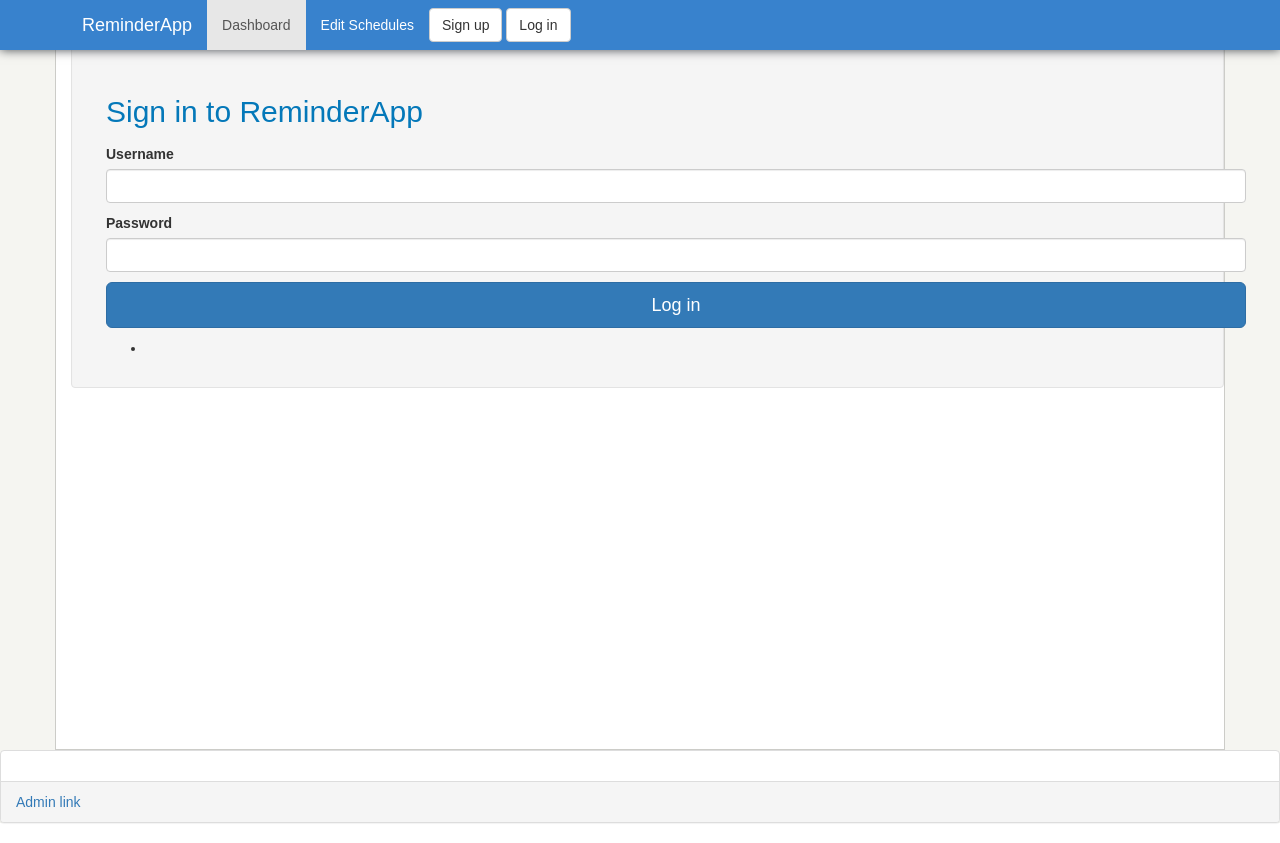
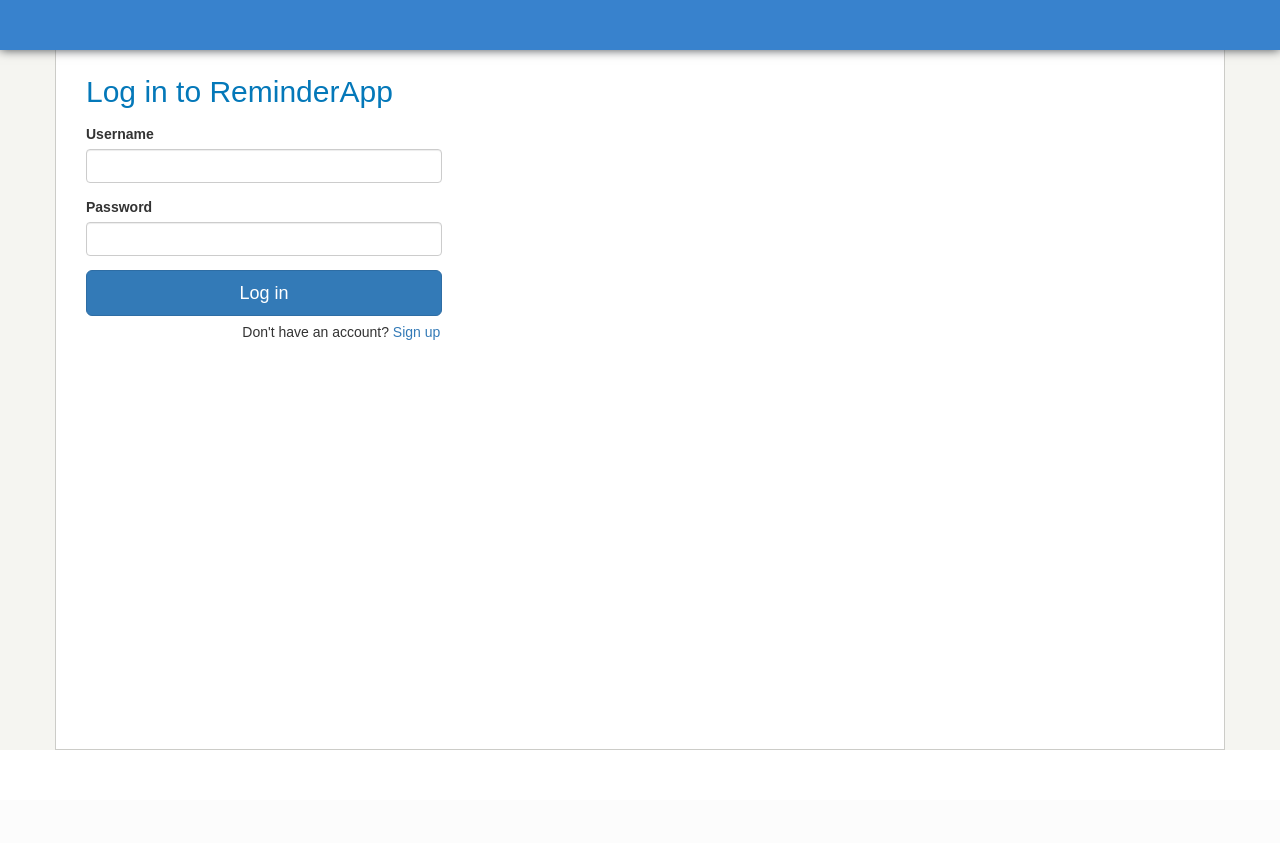
Before and after one commit to bradmenezes/reminderapp, a Django app: page /login/ in a window 1280 px wide. After the commit the page ends 750 px from the top, so only its background shows below. Run offline with Django 3.2, Linux system fonts and the light colour scheme; parts of the project's set-up code (start-up, migrations or seed data) failed here and were passed over; some libraries are stand-ins or nearby versions.

Commit message:
FE of signup, login and misc empty state changes

```diff
--- a/authentication/views_authentication.py
+++ b/authentication/views_authentication.py
@@ -7,13 +7,18 @@ from django.contrib.auth.forms import UserCreationForm
 from django.contrib.auth import authenticate, login
 
 def signup(request):
+
+
     if request.method == 'POST':
         form = UserCreationForm(request.POST)
         if form.is_valid():
+            print 'form valid'
             new_user = form.save()
             new_user = authenticate(username = request.POST['username'], password = request.POST['password1'])
             login(request, new_user)
             return HttpResponseRedirect("/edit_data")
+        else:
+            print 'form not valid'
     else:
         form = UserCreationForm()
     return render(request, "signup.html", {'form': form,})
@@ -33,12 +38,11 @@ def login_user(request):
     if request.method == 'POST':
 	    if user is not None and user.is_active:
 	        auth.login(request, user)
-	        if 'next' in request.POST:
-	            errors.append('in the if')
+            if 'next' in request.POST:
 	            next = request.POST['next']
 	            return HttpResponseRedirect(next)
-	        else:
-	            return HttpResponseRedirect("/")
-    else:
-    	errors.append('') #write an email/password do not match error msg
+            else:
+                return HttpResponseRedirect("/")
+    # else:
+    #     errors.append('Email and password do not match. Please try again.') #write an email/password do not match error msg
     return render(request, 'login.html', {'errors': errors})
--- a/templates/base.html
+++ b/templates/base.html
@@ -30,6 +30,7 @@
 	  			font-size: 14px;
 	  			width: 166px;
 	  		}
+
 	  		.left-col{
 	  			border-right: 1px solid #e5e5e1;
 	  			padding-top: 16px;
@@ -80,9 +81,18 @@
 	  			padding-top: 12px;
 	  		}
 
-	  		.submit-button{
+	  		.left-col-full-width{
 	  			width: 247px;
-	  			margin-top: 12px;
+	  			margin-top: 3px;
+	  		}
+
+	  		.secondary-button{
+	  			color: rgb(88, 88, 90);
+	  			background: linear-gradient(rgba(255, 255, 255, 0.88), #f0f0f0);
+	  			border: 1px solid rgba(0,0,0,0.2);
+	  			text-shadow: 0 1px 0 #fff;
+	  			box-shadow: 0 1px 1px rgba(0,0,0,0.1),inset 0 1px 0 rgba(255,255,255,0.8);
+
 	  		}
 
 	  		.link-small{
@@ -149,8 +159,8 @@
 	        <li><a href="/logout">Log out</a></li>
 	      </ul>
 	      {% else %}
-		      <button type="button" class="btn btn-default navbar-btn">Sign up</button>
-			  <button type="button" class="btn btn-default navbar-btn">Log in</button>
+		      <a href = '/signup' type="button" class="btn btn-default navbar-btn">Sign up</a>
+			  <a href = '/login' type="button" class="btn btn-default navbar-btn">Log in</a>
 	      {% endif %}
 	    </div><!-- /.navbar-collapse -->
 	  </div><!-- /.container-fluid -->
@@ -166,17 +176,10 @@
   	</div> <!-- row -->
  </div> <!-- Container inside-container -->
 
-	    {% block footer %}
 
-	    <div class="panel panel-default">
-  			<div class="panel-body">
+{% block footer %}
 
-  			</div>
-  			<div class="panel-footer">
-  				<a href = /admin>Admin link </a>
-  			</div>
-		</div>
-	    {% endblock %}
+{% endblock %}
 
 </div> <!-- background -->
 
--- /dev/null
+++ b/templates/blank_header.html
@@ -0,0 +1,106 @@
+<!DOCTYPE HTML PUBLIC "-//W3C//DTD HTML 4.01//EN">
+
+<html lang="en">
+	<head>
+	    <title>{% block title %}{% endblock %}</title>
+	    <meta name="viewport" content="width=device-width, user-scalable=no">
+	    <link rel="stylesheet" href="//netdna.bootstrapcdn.com/bootstrap/3.0.3/css/bootstrap.min.css">
+	    <link rel="stylesheet" href="//code.jquery.com/ui/1.10.4/themes/smoothness/jquery-ui.css">
+ 		<script src="//code.jquery.com/jquery-1.9.1.js"></script>
+  		<script src="//code.jquery.com/ui/1.10.4/jquery-ui.js"></script>
+  		<link rel="stylesheet" href="/resources/demos/style.css">
+	 	<script type = 'text/javascript' src= '{{STATIC_URL}}set_schedule.js'></script>
+
+	 	<script>
+	  		$(function() {
+				$( "#id_start_date" ).datepicker({ dateFormat: "yy-mm-dd", minDate: 0,})
+			});
+	  	</script>
+
+	  	<style>
+
+	  		html * {
+			   font-family: Arial !important;
+			}
+
+	  		.id_username, .id_password, .btn-auth {
+	  			width: 356px;
+	  		}
+
+	  		.signup-form{
+	  			padding-bottom: 14px;
+	  		}
+
+	  		.under-button-txt{
+	  			padding-top: 6px;
+	  			text-align: right;
+	  		}
+
+	  		.content-body{
+	  			padding-top: 42px;
+	  			border: 1px solid #ccccc8;
+	  			background: white;
+	  			min-height: 750px;
+	  			padding-left: 30px;
+
+	  		}
+
+	  		.background{
+	  			background: #f5f5f1;
+	  		}
+
+	  		.navbar{
+				box-shadow: 0 0 10px #44494E;
+				border: none;
+	  		}
+
+	  		.left-col{
+	  			border-right: 1px solid #e5e5e1;
+	  			padding-top: 16px;
+
+	  		}
+
+	  		.right-column{
+	  			padding-left: 24px;
+	  		}
+
+	  			h1, h2, h3, h4 {
+	  			color: #0478B9;
+	  			padding-bottom: 6px;
+	  			padding-top: 12px;
+	  		}
+
+	  		.navbar-brand{
+	  			margin-left: -13px;
+	  		}
+
+	  		.navbar{
+	  			background-color: #3882CD
+	  		}
+
+	  		.navbar-default .navbar-nav>li>a {
+	  			color: white;
+	  		}
+	  		.navbar-default .navbar-brand{
+	  			color: white;
+	  		}
+
+	  	</style>
+	</head>
+	<body>
+
+	<!-- HEADER -->
+	<div class = 'background'>
+	<nav class="navbar navbar-default navbar-fixed-top" role="navigation"></nav>
+
+	<!-- End Header-->
+
+	<div class = 'container inside-container content-body'>
+	  	<div class = "row">
+		    {% block content %}
+			{% endblock %}
+	  	</div> <!-- row -->
+	 </div> <!-- Container inside-container -->
+
+	</body>
+</html>
--- a/templates/login.html
+++ b/templates/login.html
@@ -1,36 +1,49 @@
-
-{% extends "base.html" %}
+{% extends "blank_header.html" %}
 
 {% block content %}
 
-<div class = 'well'>
-
-    <div class="container">
-        <h2 class="form-signin-heading">Sign in to ReminderApp</h2>
-
-        <form class = "form-signin" action="" method="post">
-        <p>
-            <label for = "email">Username </label>
-            <input class = "form-control" type="text" name="email" label = "Email">
-        </p><p>
-            <label for = "Password">Password</label>
-            <input class = "form-control" type="password" name="password" label = "Password">
-        </p><p>
-            {% csrf_token %}
-            <button class="btn btn-lg btn-primary btn-block" type="submit">Log in </button>
-        </p>
-    </form>
+<div class = 'col-xs-4'>
+    <h2>Log in to ReminderApp</h2>
 
     {% if errors %}
-        <ul>
-            {% for error in errors %}
-            <li>{{ error }}</li>
-            {% endfor %}
-        </ul>
+        {% for error in errors %}
+            <p> {{ error }}<p/>
+        {% endfor %}
     {% endif %}
 
+    <form class = "form" action="" method="post">
+    <div class = 'signup-form'>
+        <label for = "email">Username </label>
+        <input class = "form-control id_username" type="text" name="email" label = "Email">
+    </div>
 
-    </div> <!-- /container -->
+    <div class = 'signup-form'>
+        <label for = "Password">Password</label>
+        <input class = "form-control id_password" type="password" name="password" label = "Password" id = "password">
+    </div>
+    <div>
+
+    {% csrf_token %}
+    <button class="btn btn-lg btn-primary btn-block btn-auth" type="submit">Log in </button>
+    </div>
+
+</form>
+
+<div class = 'under-button-txt'>Don't have an account?
+    <a href="/signup"> Sign up</a>
 </div>
 
+ <!--col-xs-8 -->
+
+<!--     <div class = 'col-xs-6'>
+        <h4>Why Sign up for ReminderApp?</h4>
+            <ol>
+                <li>Set SMS reminders for anything at anytime </li>
+                <li>Get the prices of your stocks sent to your phone whenever so you make the best decisions</li>
+                <li>Never forget anything ever again!</li>
+            </ol>
+    </div> -->
+
+
+
 {% endblock %}
--- a/templates/user_data.html
+++ b/templates/user_data.html
@@ -4,15 +4,15 @@
 
 <div class = 'col-xs-12 left-col'>
 
-	<h4>ZIP Code and Phone Number</h4>
+	<h3>Add ZIP Code and Phone Number</h3>
 
 	<form class = "form-inline" action="" method="post">
 		{% csrf_token %}
 		<table>
 		{{ form.as_table }}
 		</table>
-		<button value = "Save" type="submit button" class="btn btn-primary submit-button">Save</button>
+		<button value = "Save" type="submit button" class="btn btn-primary submit-button">Set Schedule</button>
 	</form>
 
-</div>
+<div>
 {% endblock %}
```
Also changed, not shown: templates/signup.html (+51 -4 lines), templates/view_settings.html (+21 -9 lines).
